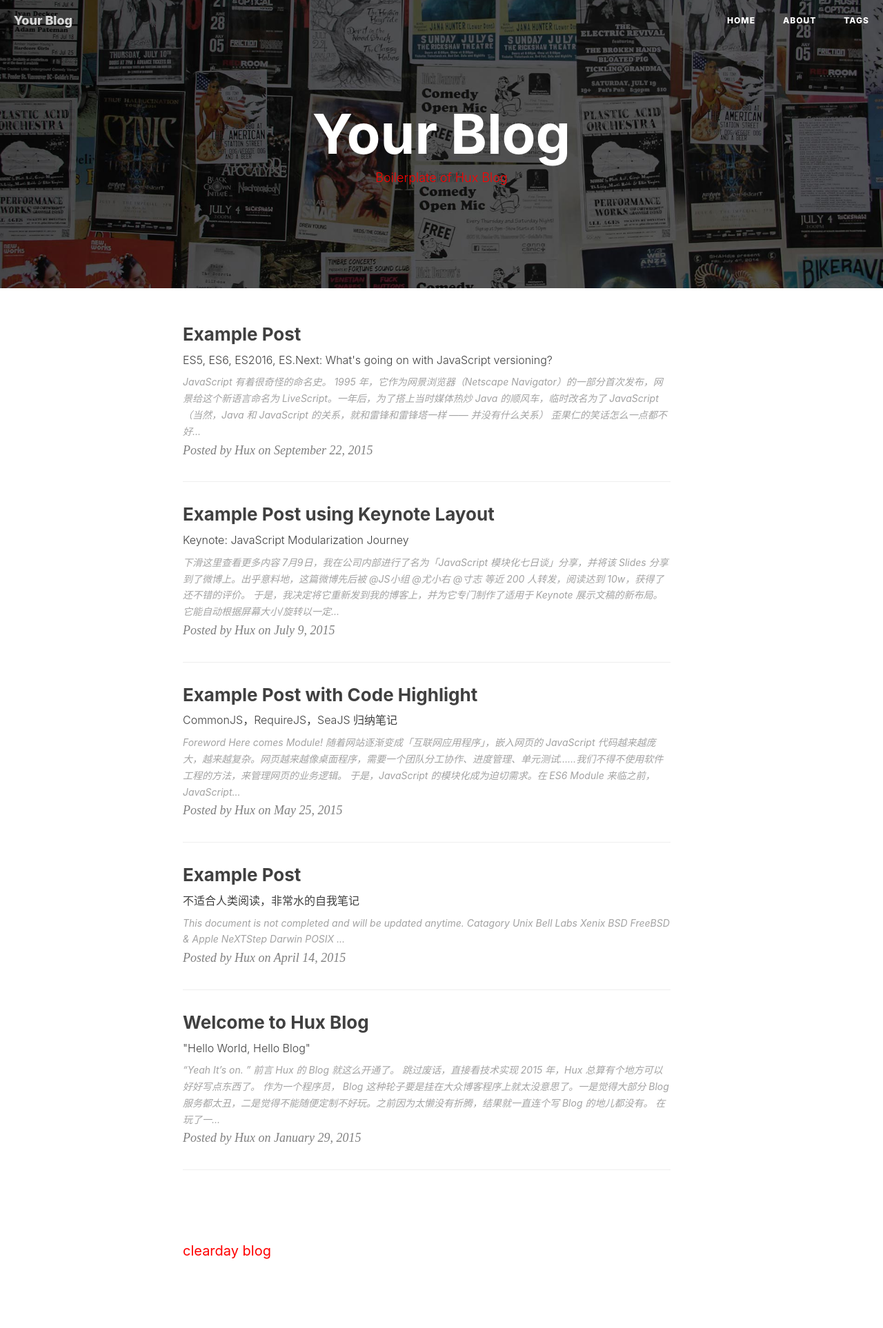
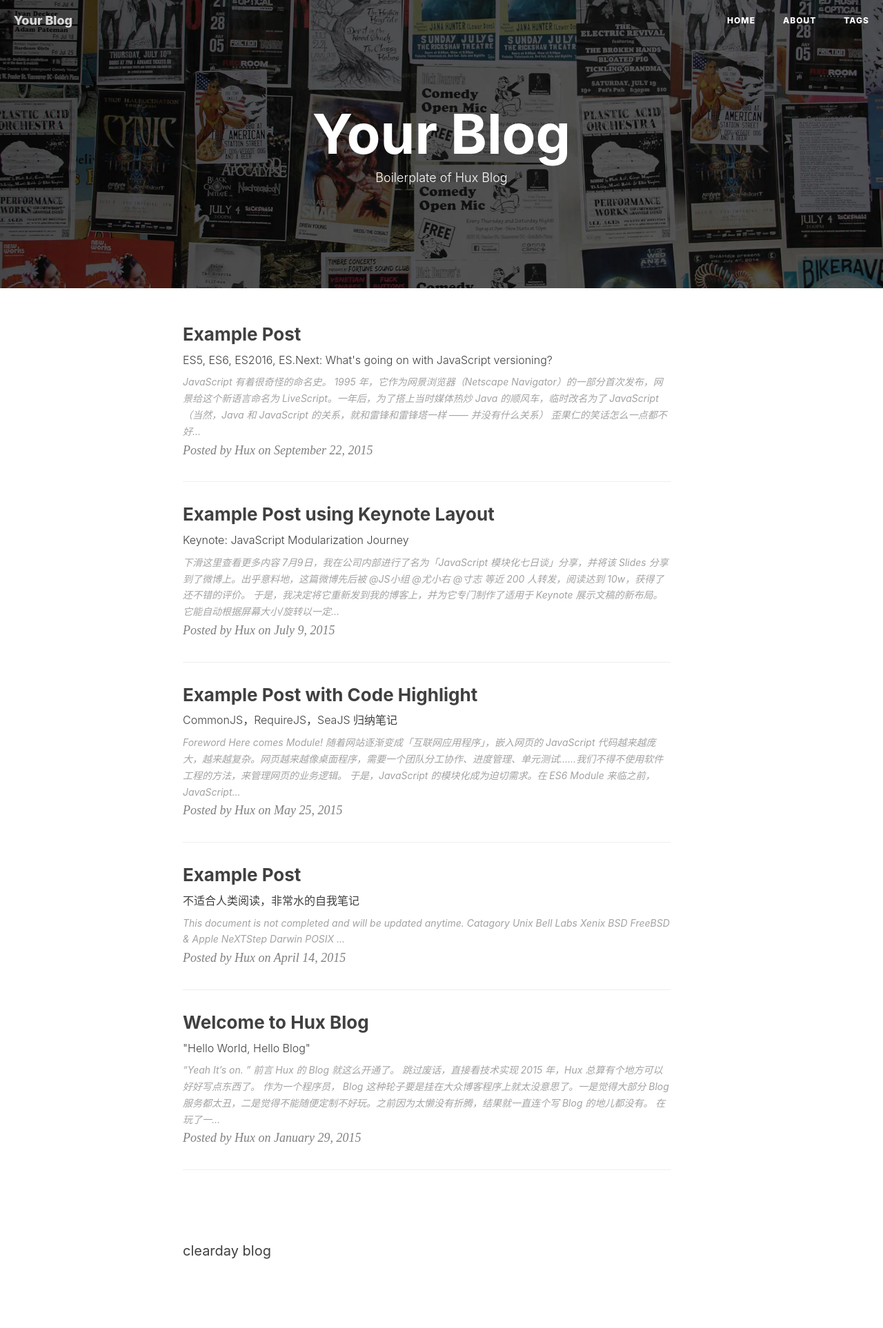
Before and after one commit to skiesclear/clearday, a Jekyll site: the page built from index.html, in a window 1280 px wide. Shown: the whole page at 69% size. Built offline with Jekyll 4.4.1, drawn with Linux system fonts in a browser that asks for light colours; nearby versions of some CDN libraries; the list of posts is cut into pages by our own code.

Commit message:
Update head.html

```diff
--- a/_includes/head.html
+++ b/_includes/head.html
@@ -15,13 +15,4 @@
     <!-- <link href="http://maxcdn.bootstrapcdn.com/font-awesome/4.3.0/css/font-awesome.min.css" rel="stylesheet" type="text/css"> -->
     <!-- Hux change font-awesome CDN to qiniu -->
     <link href="http://cdn.staticfile.org/font-awesome/4.2.0/css/font-awesome.min.css" rel="stylesheet" type="text/css">
-
-    <style>
-        * {
-            color: red;
-        }
-        a {
-            text-decoration: none;
-        }
-    </style>
 </head>
```
